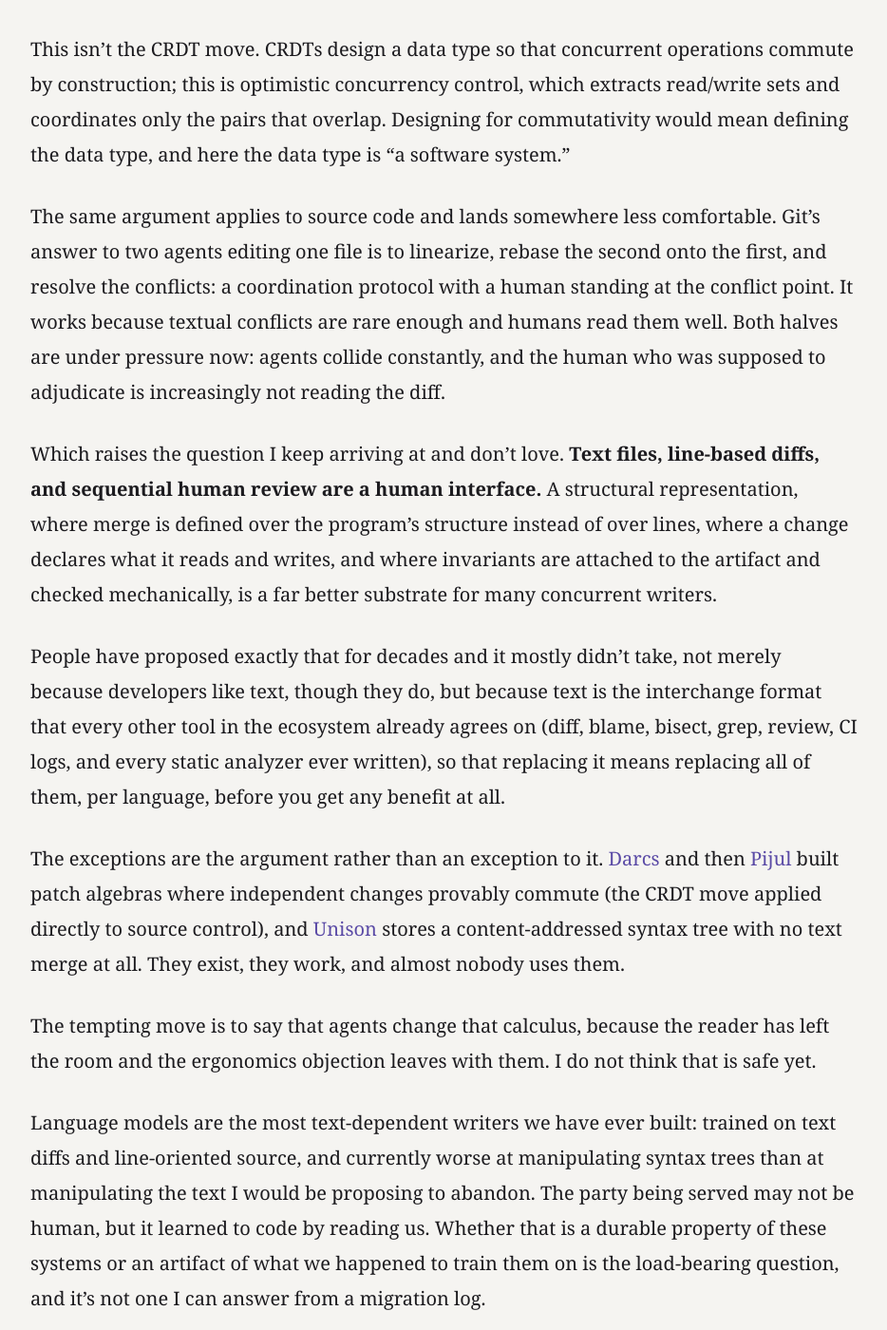
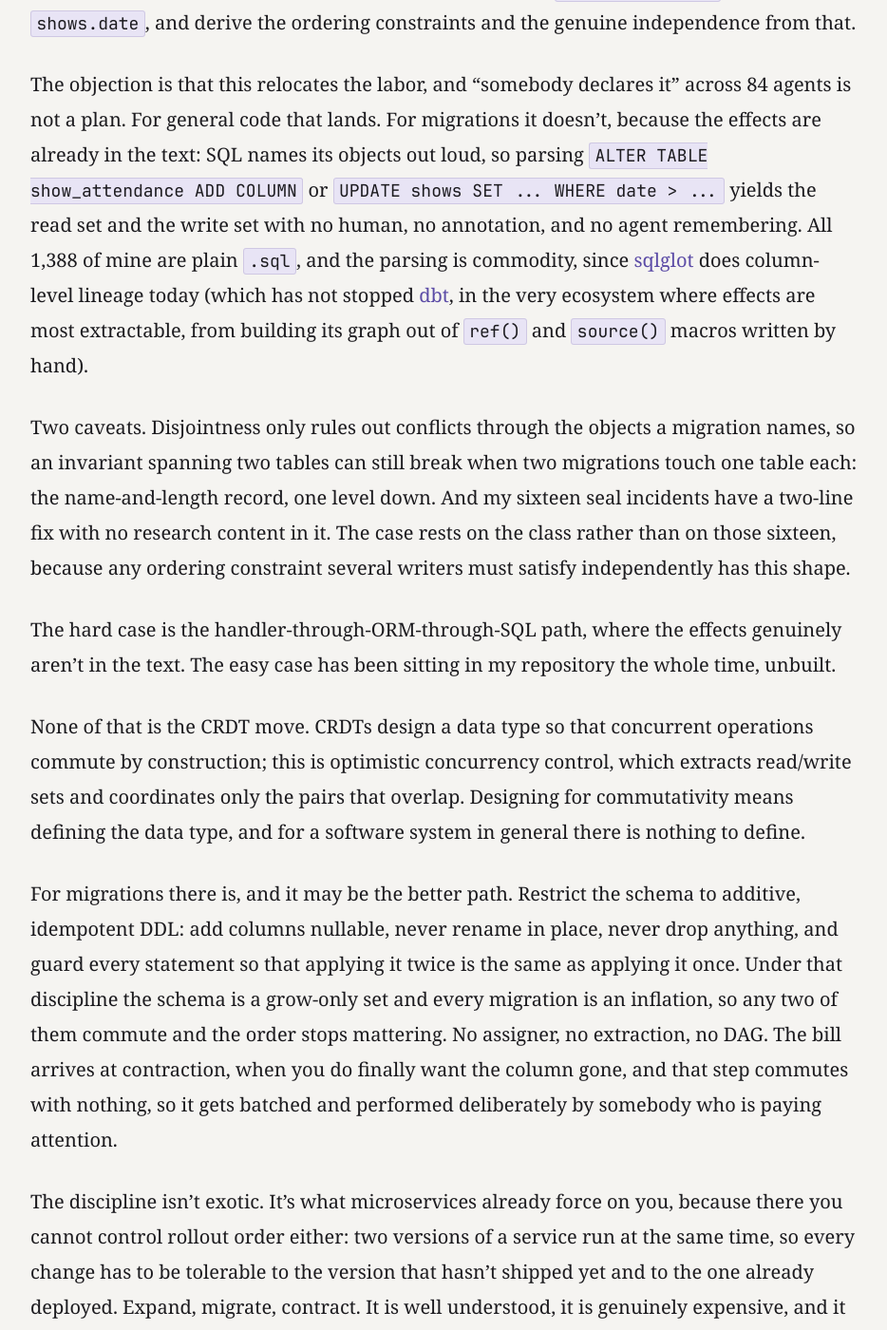
Before and after one commit to cmeiklejohn/cmeiklejohn.github.io, a Jekyll site: the page built from _posts/2026-07-26-one-writer.markdown, in a window 1280 px wide and 1400 px high, scrolled down 19371 px. Shown: the whole window at 95% size, without its empty margins (172-1106 px from the left). Built offline with Jekyll 4.4.1, drawn with Linux system fonts in a browser that asks for light colours; some web fonts are replaced; some of the changed text lies outside the part shown.

Commit message:
Add the paths forward that One Writer was missing
Three changes:

Demote the dbt observation to a parenthetical on the sqlglot sentence,
where it is on topic, so the paragraph it was sharing can be the
hard-case/easy-case beat that closes the migrations argument.

Name what the organizational fix actually is: reproducing the build
environment on developer machines, either on cloud machines
provisioned from the CI definition or in miniature on the laptop. Then
say plainly that an independent developer has none of that, can reach
a prototype fast, and hits the same wall. Links to the civil
engineering post.

Expand the CRDT paragraph. The old text dismissed commutativity
wholesale; for migrations the data type does exist. Additive,
idempotent DDL makes the schema a grow-only set, so order stops
mattering, with the bill arriving at contraction. This is what
microservices already force via expand/migrate/contract, and it is a
discipline agents are especially bad at, since the justification is a
concurrency property that appears nowhere in the diff.

Co-Authored-By: Claude Opus 5 <noreply@anthropic.com>

```diff
--- a/_posts/2026-07-26-one-writer.markdown
+++ b/_posts/2026-07-26-one-writer.markdown
@@ -82,6 +82,12 @@ However, git's isolation stops at the edge of the source tree.  A worktree gives
 That assumption was invisible to _me_ because it never bound me.  It has bound large organizations for a very long time, however, and over the last two decades they built the response to it: merge queues, hermetic builds, database-per-test, trunk-based development, automated culprit-finding, and whole infrastructure teams whose only job is to keep the thing moving.
 
 So what is new here isn't the concurrency.  **It's that a solo developer now operates in the regime that used to require an infrastructure organization, with none of the infrastructure and no headcount to build it.  Agents removed the cap on my arrival rate.  They didn't hand me Google's build system.**
+
+The organizational fix is worth naming, because it isn't subtle.  Large companies make every developer's environment a faithful copy of the one that builds and ships the product, either by moving development onto cloud machines provisioned from the same definition as CI, or by reproducing that environment in miniature on the laptop: a container per service, a database per test, a toolchain pinned to a lockfile.  Somebody owns that, full time.  The cost of getting it wrong is paid once, by a platform team, instead of every day by everyone else.
+
+I don't have a platform team, and neither does anyone else building alone with agents.  An independent developer can now reach a working prototype absurdly fast, faster than at any point in my career, and then hit the wall this whole post is describing: one environment, artifacts that assume one writer, and no organization to absorb the difference.  Getting off the ground is close to solved.  Staying up is not, and I don't have a good answer for it.
+
+That's the same argument I made [a few months ago about civil engineering]({% post_url 2026-04-01-software-engineering-is-becoming-civil-engineering %}), coming at it from the other side.  When construction gets cheap, design is what fails, and the design here is the substrate: what runs where, what is isolated from what, and what has to be serialized.  An agent isn't going to do that for you, and it won't show up in the prototype.
 
 Partial isolation is then its own trap.  A worktree gives you the _feeling_ of a private workspace (clean tree, own branch, no file collisions), and it reads as properly parallel right up until two private workspaces write the same database row.  Nothing errors.  Nothing warns.  The contention surfaces later, somewhere else, as a red X on an unrelated pull request.
 
@@ -260,13 +266,19 @@ And when two branches produce divergent heads, the resolution is a merge revisio
 
 So the proposal isn't "invent a DAG."  The DAG exists.  It is to make the edges _effect-based_ instead of identity-based: know that this migration writes `show_attendance` and reads `shows.date`, and derive the ordering constraints and the genuine independence from that.
 
-The objection is that this relocates the labor, and "somebody declares it" across 84 agents is not a plan.  For general code that lands.  For migrations it doesn't, because the effects are already in the text: SQL names its objects out loud, so parsing `ALTER TABLE show_attendance ADD COLUMN` or `UPDATE shows SET ... WHERE date > ...` yields the read set and the write set with no human, no annotation, and no agent remembering.  All 1,388 of mine are plain `.sql`, and the parsing is commodity, since [sqlglot](https://github.com/tobymao/sqlglot) does column-level lineage today.
+The objection is that this relocates the labor, and "somebody declares it" across 84 agents is not a plan.  For general code that lands.  For migrations it doesn't, because the effects are already in the text: SQL names its objects out loud, so parsing `ALTER TABLE show_attendance ADD COLUMN` or `UPDATE shows SET ... WHERE date > ...` yields the read set and the write set with no human, no annotation, and no agent remembering.  All 1,388 of mine are plain `.sql`, and the parsing is commodity, since [sqlglot](https://github.com/tobymao/sqlglot) does column-level lineage today (which has not stopped [dbt](https://docs.getdbt.com/reference/dbt-jinja-functions/ref), in the very ecosystem where effects are most extractable, from building its graph out of `ref()` and `source()` macros written by hand).
 
 Two caveats.  Disjointness only rules out conflicts through the objects a migration names, so an invariant spanning two tables can still break when two migrations touch one table each: the name-and-length record, one level down.  And my sixteen seal incidents have a two-line fix with no research content in it.  The case rests on the class rather than on those sixteen, because any ordering constraint several writers must satisfy independently has this shape.
 
-Notably, [dbt](https://docs.getdbt.com/reference/dbt-jinja-functions/ref) builds its graph from `ref()` and `source()` macros a human writes by hand, in the one ecosystem where the effects are most extractable.  The hard case is the handler-through-ORM-through-SQL path, where the effects genuinely aren't in the text.  The easy case has been sitting in my repository the whole time, unbuilt.
+The hard case is the handler-through-ORM-through-SQL path, where the effects genuinely aren't in the text.  The easy case has been sitting in my repository the whole time, unbuilt.
 
-This isn't the CRDT move.  CRDTs design a data type so that concurrent operations commute by construction; this is optimistic concurrency control, which extracts read/write sets and coordinates only the pairs that overlap.  Designing for commutativity would mean defining the data type, and here the data type is "a software system."
+None of that is the CRDT move.  CRDTs design a data type so that concurrent operations commute by construction; this is optimistic concurrency control, which extracts read/write sets and coordinates only the pairs that overlap.  Designing for commutativity means defining the data type, and for a software system in general there is nothing to define.
+
+For migrations there is, and it may be the better path.  Restrict the schema to additive, idempotent DDL: add columns nullable, never rename in place, never drop anything, and guard every statement so that applying it twice is the same as applying it once.  Under that discipline the schema is a grow-only set and every migration is an inflation, so any two of them commute and the order stops mattering.  No assigner, no extraction, no DAG.  The bill arrives at contraction, when you do finally want the column gone, and that step commutes with nothing, so it gets batched and performed deliberately by somebody who is paying attention.
+
+The discipline isn't exotic.  It's what microservices already force on you, because there you cannot control rollout order either: two versions of a service run at the same time, so every change has to be tolerable to the version that hasn't shipped yet and to the one already deployed.  Expand, migrate, contract.  It is well understood, it is genuinely expensive, and it is one of the things practitioners are worst at, because it requires holding in your head a version of the system you are not looking at.
+
+Agents are worse at it than we are.  An agent told to rename a column renames the column, because that is the direct expression of the intent and it is correct in every example it has ever seen, all of which were written in a world with one writer and one deploy.  The three-step version is more code, it looks redundant at the moment it's written, and its entire justification is a concurrency property that appears nowhere in the diff.  Which is this post again: the discipline exists, it works, and nothing left in the loop has the prior that would make anybody reach for it.
 
 The same argument applies to source code and lands somewhere less comfortable.  Git's answer to two agents editing one file is to linearize, rebase the second onto the first, and resolve the conflicts: a coordination protocol with a human standing at the conflict point.  It works because textual conflicts are rare enough and humans read them well.  Both halves are under pressure now: agents collide constantly, and the human who was supposed to adjudicate is increasingly not reading the diff.
 
```
